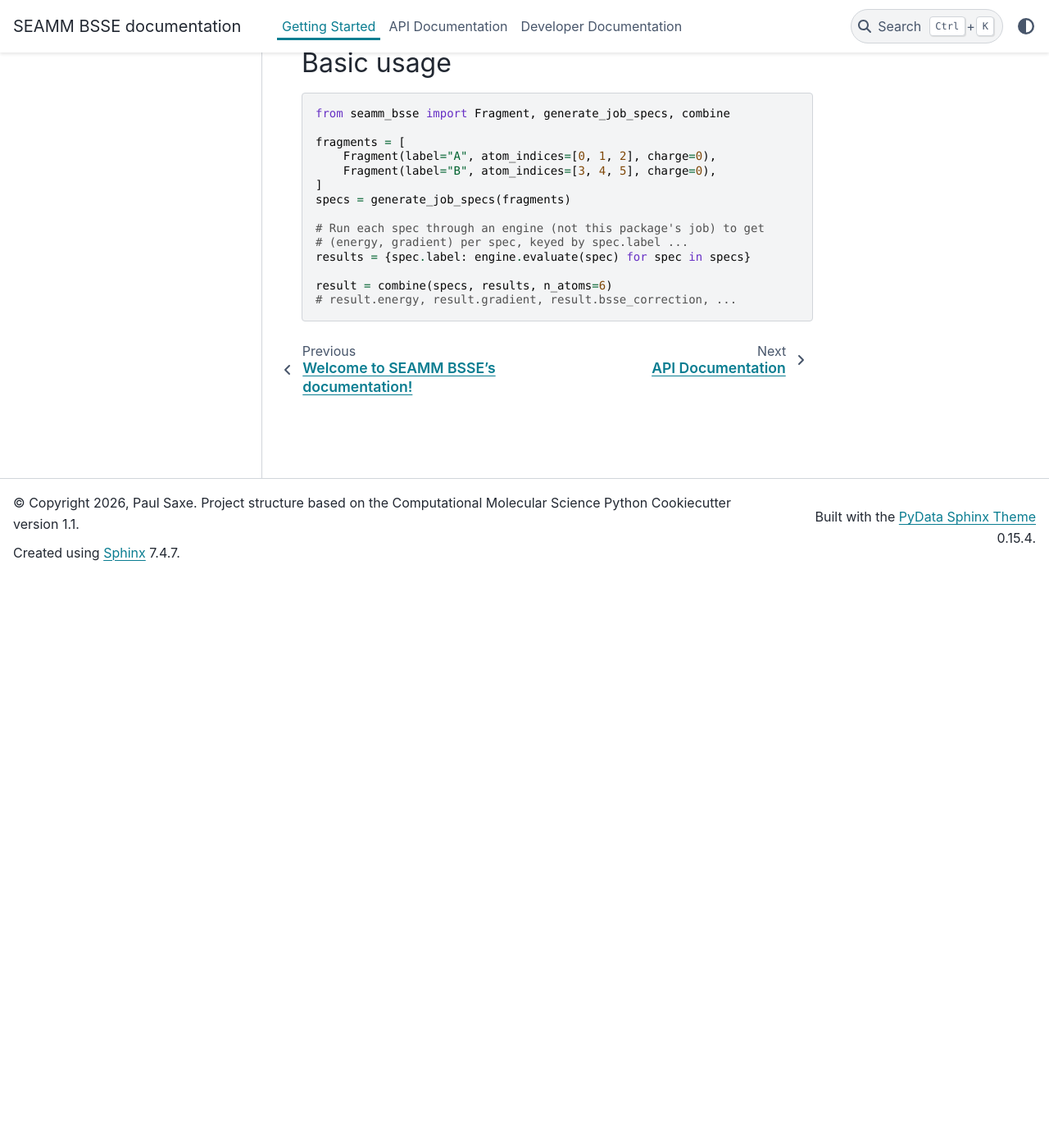
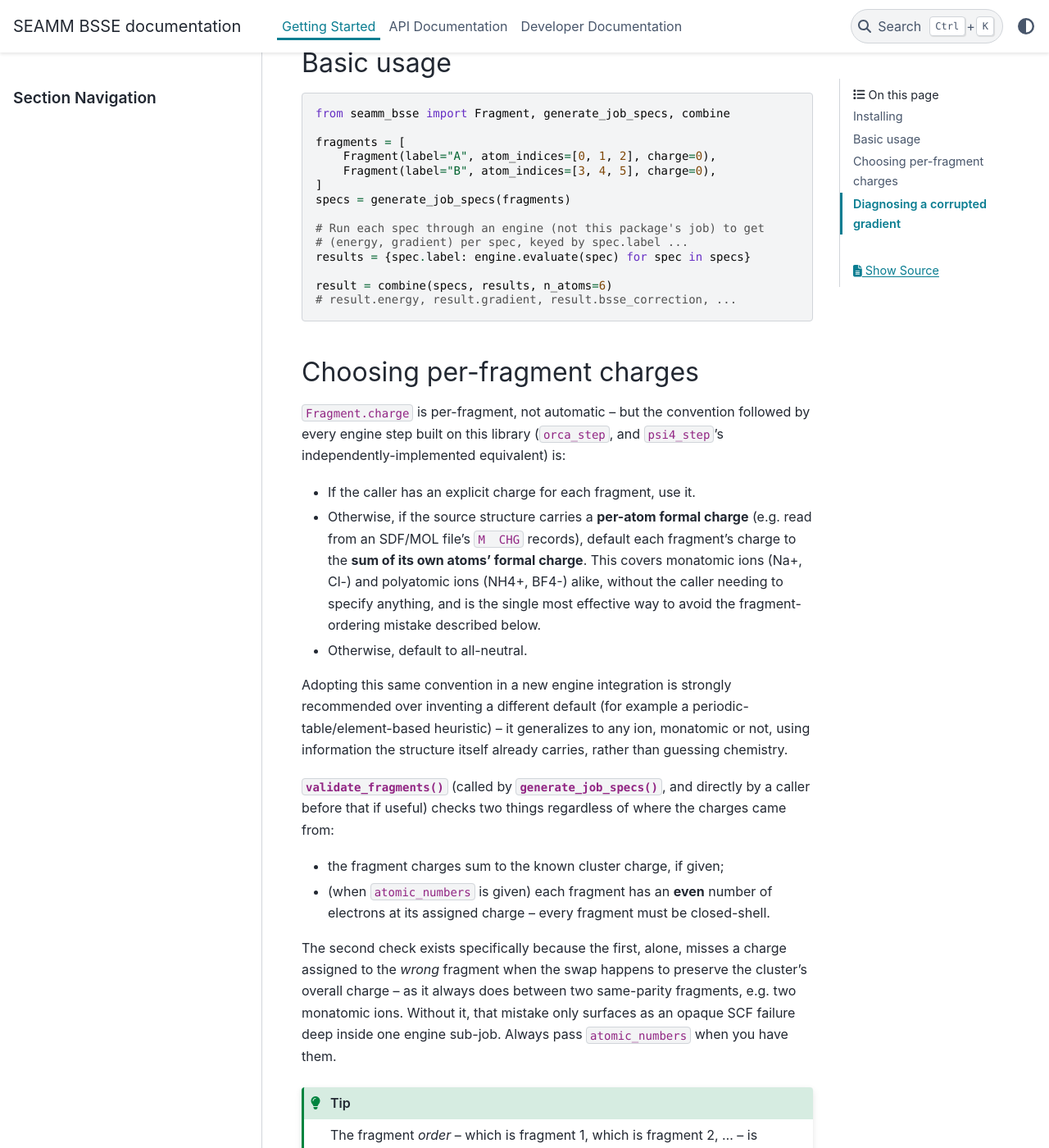
Before and after one commit to molssi-seamm/seamm_bsse, a Sphinx documentation site: the page built from docs/getting_started.rst, in a window 1280 px wide and 1400 px high, scrolled down 697 px. Shown: the whole window at 82% size. Built offline with Sphinx 7.4.7 and the PyData theme 0.15.4, drawn with Linux system fonts in a browser that asks for light colours; pages that are not in the unit, such as notebooks, are missing from menus; the version number could not be read and is left out; some of the changed text lies outside the part shown.

Commit message:
Docs: document the fragment-charge convention and gradient-fallback diagnostic
getting_started.rst now describes, for engine integrations, the recommended
default charge convention (sum of each fragment's formal charges when the
structure provides them) and how to interpret
gradient_fallback/net_force/gradient_correction_magnitude together.

Co-Authored-By: Claude Sonnet 5 <noreply@anthropic.com>

```diff
--- a/HISTORY.rst
+++ b/HISTORY.rst
@@ -25,6 +25,12 @@ History
       negligible correction" assumption -- a small value alongside
       ``gradient_fallback`` means the fallback is safe; a large one means the
       point is worth excluding/rerunning instead.
+    * Documentation: ``getting_started`` now documents, for engine
+      integrations, the recommended fragment-charge default convention (sum
+      of each fragment's atoms' formal charge, when the structure provides
+      one) and how to use ``gradient_fallback``/``net_force``/
+      ``gradient_correction_magnitude`` together to judge whether a
+      triggered gradient fallback is safe for a given point.
 
 2026.8.7 -- Bugfix: catch a per-fragment charge that leaves it open-shell
     * ``validate_fragments`` now takes an optional ``atomic_numbers`` argument and,
--- a/docs/getting_started.rst
+++ b/docs/getting_started.rst
@@ -43,3 +43,75 @@ Basic usage
 
     result = combine(specs, results, n_atoms=6)
     # result.energy, result.gradient, result.bsse_correction, ...
+
+Choosing per-fragment charges
+------------------------------
+
+``Fragment.charge`` is per-fragment, not automatic -- but the convention
+followed by every engine step built on this library (``orca_step``, and
+``psi4_step``'s independently-implemented equivalent) is:
+
+* If the caller has an explicit charge for each fragment, use it.
+* Otherwise, if the source structure carries a **per-atom formal charge**
+  (e.g. read from an SDF/MOL file's ``M  CHG`` records), default each
+  fragment's charge to the **sum of its own atoms' formal charge**. This
+  covers monatomic ions (Na+, Cl-) and polyatomic ions (NH4+, BF4-) alike,
+  without the caller needing to specify anything, and is the single most
+  effective way to avoid the fragment-ordering mistake described below.
+* Otherwise, default to all-neutral.
+
+Adopting this same convention in a new engine integration is strongly
+recommended over inventing a different default (for example a
+periodic-table/element-based heuristic) -- it generalizes to any ion,
+monatomic or not, using information the structure itself already carries,
+rather than guessing chemistry.
+
+:func:`validate_fragments` (called by :func:`generate_job_specs`, and
+directly by a caller before that if useful) checks two things regardless of
+where the charges came from:
+
+* the fragment charges sum to the known cluster charge, if given;
+* (when ``atomic_numbers`` is given) each fragment has an **even** number of
+  electrons at its assigned charge -- every fragment must be closed-shell.
+
+The second check exists specifically because the first, alone, misses a
+charge assigned to the *wrong* fragment when the swap happens to preserve
+the cluster's overall charge -- as it always does between two same-parity
+fragments, e.g. two monatomic ions. Without it, that mistake only surfaces
+as an opaque SCF failure deep inside one engine sub-job. Always pass
+``atomic_numbers`` when you have them.
+
+.. tip::
+
+   The fragment *order* -- which is fragment 1, which is fragment 2, ... --
+   is whatever order the caller's ``fragments`` list is in (``auto``
+   molecule-detection order, or a caller's own atom-group order). It is easy
+   to get backwards when supplying explicit charges by hand; a caller-facing
+   step should log each fragment's composition and assigned charge before
+   running anything, so a user can catch a mismatch before it burns compute.
+
+Diagnosing a corrupted gradient
+---------------------------------
+
+:func:`combine` guards the assembled gradient with a translational-
+invariance check (a correct counterpoise-corrected gradient of an isolated
+cluster always sums to ~0 net force) and falls back to the uncorrected
+cluster gradient when that is violated -- see ``CPResult.gradient_fallback``
+and ``CPResult.net_force``.
+
+Whether that fallback is actually *safe* for a given point depends on how
+much physics it discards, which is a separate question from how noisy the
+input gradients were. ``CPResult.gradient_correction_magnitude`` -- the size
+of the BSSE gradient correction that was applied (or would have been,
+absent any fallback) -- answers that directly:
+
+* ``net_force`` and ``gradient_correction_magnitude`` close in size means
+  the "correction" was mostly noise to begin with -- the fallback loses
+  little, and is safe.
+* ``gradient_correction_magnitude`` much larger than ``net_force`` means
+  real physics is being discarded -- the point is worth flagging for
+  exclusion or rerun, not silently accepted.
+
+A caller-facing step should report both numbers, not just whether the
+fallback fired, so a user can make this judgment -- see ``orca_step``'s BSSE
+sub-step user guide for a worked example of the resulting warning message.
```
